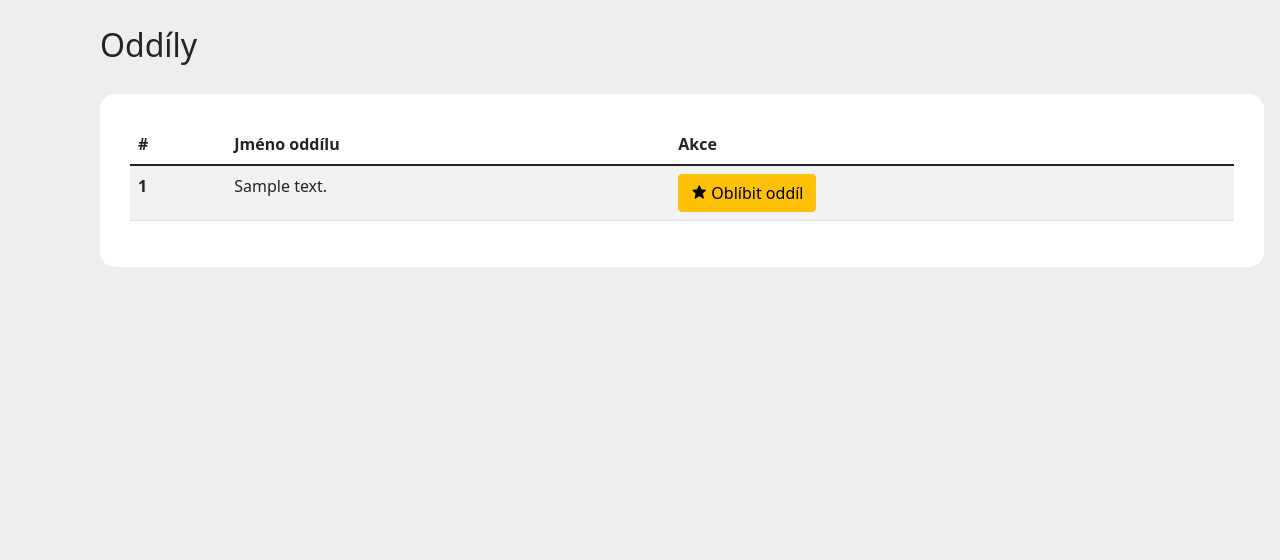
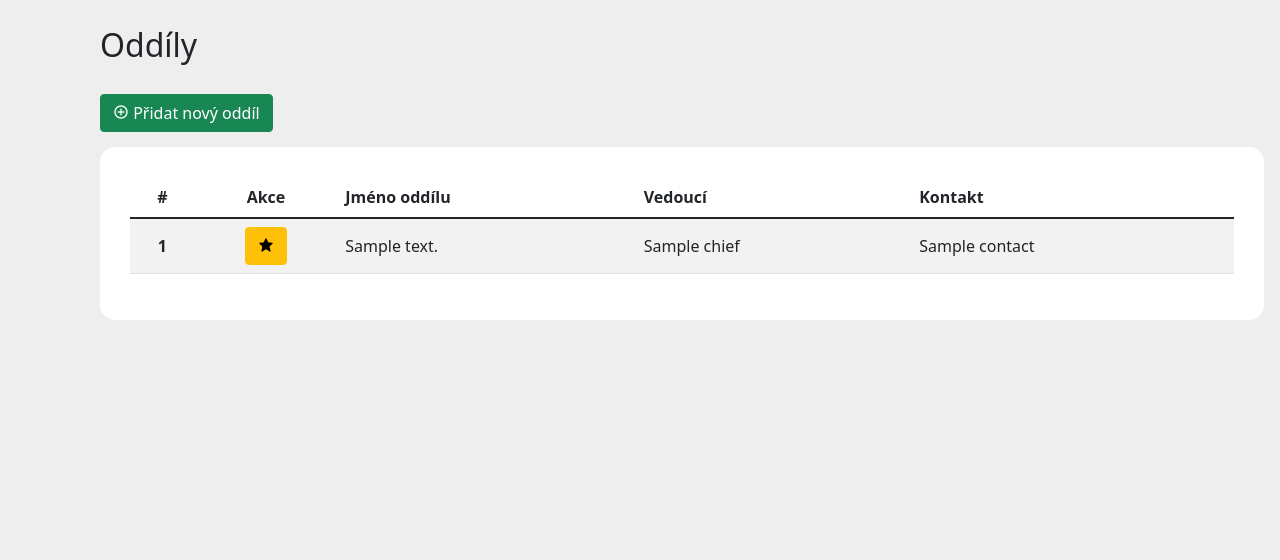
Before and after one commit to Tomborki/e-club, a PHP site: template app/Views/Divisions/divisions.html.twig in a window 1280 px wide. Shown: the part 64-624 px from the top of the page. Run offline with PHP 8.4, Linux system fonts and the light colour scheme; the template is opened without the code that fills it: most values are stand-ins (such as "Sample title", 1, 10 or a date in 2020); some libraries are stand-ins or nearby versions.

Commit message:
Division css, action functionality

```diff
--- a/app/Views/Divisions/divisions.html.twig
+++ b/app/Views/Divisions/divisions.html.twig
@@ -14,25 +14,43 @@
 {% block content %}
     <div id="divisions">
         <h2>Oddíly</h2>
-        {{ dump(divisions) }}
+        <div class="other-buttons">
+            <a class="btn btn-success" href="divisions/add" role="button"><i class='bx bx-plus-circle'></i> Přidat nový oddíl</a>
+        </div>
 
+        {{ flash|raw }}
+
+        <span class="drag-info">posouvejte doleva <i class='bx bx-arrow-from-left'></i></span>
         <div class="table-container">
             <table class="table table-striped">
                 <thead>
                 <tr>
-                    <th scope="col">#</th>
+                    <th class="text-center" scope="col">#</th>
+                    <th class="text-center" scope="col">Akce</th>
                     <th scope="col">Jméno oddílu</th>
-                    <th scope="col">Akce</th>
+                    <th scope="col">Vedoucí</th>
+                    <th scope="col">Kontakt</th>
                 </tr>
                 </thead>
                 <tbody>
                 {% for division in divisions %}
-                <tr>
-                    <th scope="row">{{ loop.index }}</th>
-                    <td>{{ division.nameDivision }}</td>
-                    <td>
-                        <a class="btn btn-warning" href="divisions?action=likeDivision&id={{ division.id }}" role="button"> <i class='bx bxs-star'></i> Oblíbit oddíl</a>
+                <tr {% if division.id == userDivision %} class="table-success" {% endif %}>
+                    <th class="text-center align-middle" scope="row">{{ loop.index }}</th>
+                    <td class="text-center">
+                        {% if userDivision is not null %}
+                            {% if division.id == userDivision %}
+                                <a class="btn btn-danger" href="divisions?action=unLikeDivision()" role="button"><i class='bx bx-dislike'></i></a>
+                            {% else %}
+                                <a class="btn btn-warning disabled" href="#" role="button" style="cursor: not-allowed !important;" ><i class='bx bxs-star'></i></a>
+                            {% endif %}
+                        {% else %}
+                            <a class="btn btn-warning" href="divisions?action=likeDivision({{ division.id }})" role="button"> <i class='bx bxs-star'></i></a>
+                        {% endif %}
                     </td>
+                    <td class="align-middle">{{ division.nameDivision }}</td>
+                    <td class="align-middle">{{ division.chief }}</td>
+                    <td class="align-middle">{{ division.contact }}</td>
+
                 </tr>
                 {% endfor %}
             </table>
@@ -41,5 +59,9 @@
 {% endblock content%}
 
 {% block scripts %}
-
+    <script>
+        $(function () {
+            $('[data-toggle="tooltip"]').tooltip()
+        })
+    </script>
 {% endblock scripts%}
--- a/app/Views/rozlozeni.html.twig
+++ b/app/Views/rozlozeni.html.twig
@@ -43,6 +43,9 @@
         #}
         <script src="js/navScript.js"></script>
         <script src="https://cdn.jsdelivr.net/npm/bootstrap@5.0.0-beta1/dist/js/bootstrap.bundle.min.js" ></script>
+        <script>
+
+        </script>
     {% endif %}
     {% block scripts %}{% endblock scripts %}
 </body>
--- a/composer.json
+++ b/composer.json
@@ -1,5 +1,6 @@
 {
     "require": {
-        "twig/twig": "3.0"
+        "twig/twig": "3.0",
+        "tamtamchik/simple-flash": "^2.0"
     }
 }
--- a/www/index.php
+++ b/www/index.php
@@ -1,6 +1,6 @@
 <?php
 
-session_start();
+if( !session_id() ) @session_start();
 
 require '../vendor/autoload.php';
 // include page config
--- a/www/style/components/_divisions-page.scss
+++ b/www/style/components/_divisions-page.scss
@@ -1,11 +1,37 @@
 #divisions{
+  position: relative;
+
   h2{
     margin-bottom: 30px;
+  }
+
+  .other-buttons{
+    margin-bottom: 15px;
   }
 
   .table-container{
     background-color: white;
     padding: 30px;
     border-radius: 15px;
+    overflow-x: auto;
+    white-space: nowrap;
+  }
+
+  .drag-info{
+    display: none;
+    position: absolute;
+    right: 0;
+    padding: 9px;
+    color: gray;
+    font-size: 15px;
+
+    @media only screen and (max-width: 580px) {
+      display: block;
+    }
+
+    i{
+      position: relative;
+      top: 2px;
+    }
   }
 }
--- a/www/style/main.css
+++ b/www/style/main.css
@@ -531,13 +531,38 @@ a {
   font-weight: 700;
 }
 
+#divisions {
+  position: relative;
+}
 #divisions h2 {
   margin-bottom: 30px;
+}
+#divisions .other-buttons {
+  margin-bottom: 15px;
 }
 #divisions .table-container {
   background-color: white;
   padding: 30px;
   border-radius: 15px;
+  overflow-x: auto;
+  white-space: nowrap;
+}
+#divisions .drag-info {
+  display: none;
+  position: absolute;
+  right: 0;
+  padding: 9px;
+  color: gray;
+  font-size: 15px;
+}
+@media only screen and (max-width: 580px) {
+  #divisions .drag-info {
+    display: block;
+  }
+}
+#divisions .drag-info i {
+  position: relative;
+  top: 2px;
 }
 
 html {
```
Also changed, not shown: app/Controllers/DivisionsController.php (+13 -6 lines), app/Controllers/MainController.php (+68 -12 lines), app/Models/DbModel.php (+12 -0 lines), www/js/popper.js (added), 2 other files.
